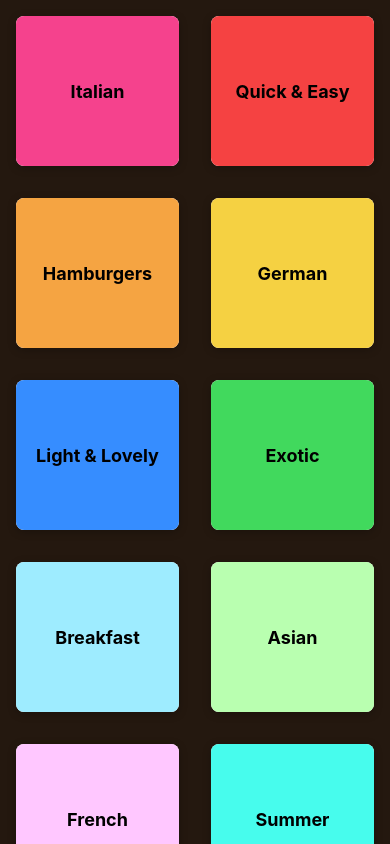
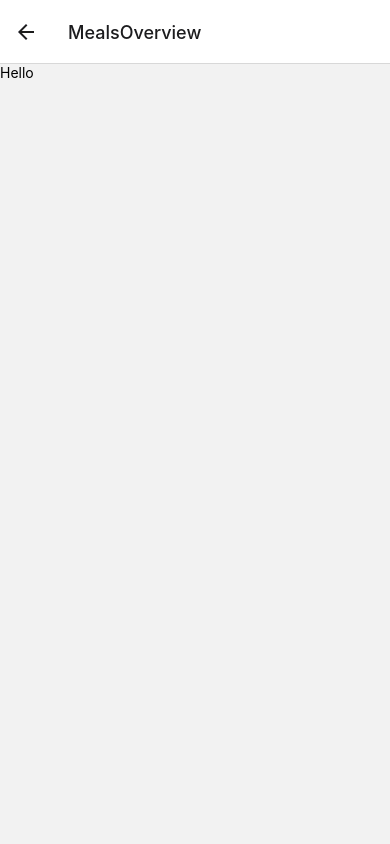
Before and after one commit to anitastamenkovic/Meals-App-React-Native, a React Native app: screen /MealsOverview in a window 390 px wide. Built offline with nearby package versions, Linux system fonts and the light colour scheme.

Commit message:
Adding Navigation

```diff
--- a/App.js
+++ b/App.js
@@ -1,11 +1,10 @@
 import React from 'react';
 import type {Node} from 'react';
 import {StyleSheet} from 'react-native';
-
-import CategorisesScreen from './src/screens/CategoriesScreen';
+import AppNavigation from './src/navigation/AppNavigation';
 
 const App: () => Node = () => {
-  return <CategorisesScreen />;
+  return <AppNavigation />;
 };
 
 const styles = StyleSheet.create({});
--- a/package.json
+++ b/package.json
@@ -10,8 +10,12 @@
     "lint": "eslint ."
   },
   "dependencies": {
+    "@react-navigation/native": "^6.0.8",
+    "@react-navigation/native-stack": "^6.5.2",
     "react": "17.0.2",
-    "react-native": "0.67.4"
+    "react-native": "0.67.4",
+    "react-native-safe-area-context": "^4.2.2",
+    "react-native-screens": "^3.13.1"
   },
   "devDependencies": {
     "@babel/core": "7.17.8",
--- a/src/components/CategoryGridTile.js
+++ b/src/components/CategoryGridTile.js
@@ -1,10 +1,11 @@
 import React from 'react';
 import {StyleSheet, Text, View, Pressable, Platform} from 'react-native';
 
-const CategoryGridTile = ({title, color}) => {
+const CategoryGridTile = ({title, color, onPress}) => {
   return (
     <View style={styles.gridItem}>
       <Pressable
+        onPress={onPress}
         android_ripple={{color: '#ccc'}}
         style={({presed}) => [
           styles.button,
--- /dev/null
+++ b/src/navigation/AppNavigation.js
@@ -0,0 +1,14 @@
+import React from 'react';
+import {NavigationContainer} from '@react-navigation/native';
+
+import MealsNavigator from './navigators/MealsNavigator';
+
+const AppNavigation = () => {
+  return (
+    <NavigationContainer>
+      <MealsNavigator />
+    </NavigationContainer>
+  );
+};
+
+export default AppNavigation;
--- /dev/null
+++ b/src/navigation/navigators/MealsNavigator.js
@@ -0,0 +1,18 @@
+import * as React from 'react';
+import {createNativeStackNavigator} from '@react-navigation/native-stack';
+
+import CategoriesScreen from '../../screens/CategoriesScreen';
+import MealsOverviewScreen from '../../screens/MealsOverviewScreen';
+
+const MealsStack = createNativeStackNavigator();
+
+const ContactsNavigator = () => {
+  return (
+    <MealsStack.Navigator initialRouteName="MealsCategories">
+      <MealsStack.Screen name="MealsCategories" component={CategoriesScreen} />
+      <MealsStack.Screen name="MealsOverview" component={MealsOverviewScreen} />
+    </MealsStack.Navigator>
+  );
+};
+
+export default ContactsNavigator;
--- a/src/screens/CategoriesScreen.js
+++ b/src/screens/CategoriesScreen.js
@@ -4,16 +4,20 @@ import {StyleSheet, FlatList} from 'react-native';
 import CategoryGridTile from '../components/CategoryGridTile';
 import {CATEGORIES} from '../data/dummy-data';
 
+const CategoriesScreen = ({navigation}) => {
   const renderCategoryItem = itemData => {
+    const pressHandler = () => {
+      navigation.navigate('MealsOverview');
+    };
     return (
       <CategoryGridTile
+        onPress={pressHandler}
         title={itemData?.item?.title}
         color={itemData?.item?.color}
       />
     );
   };
 
-const CategorisesScreen = () => {
   return (
     <FlatList
       contentContainerStyle={styles.screen}
@@ -31,4 +35,4 @@ const styles = StyleSheet.create({
   },
 });
 
-export default CategorisesScreen;
+export default CategoriesScreen;
--- /dev/null
+++ b/src/screens/MealsOverviewScreen.js
@@ -0,0 +1,15 @@
+import React from 'react';
+import {StyleSheet, View, Text} from 'react-native';
+import {MEALS} from '../data/dummy-data';
+
+const MealsOverviewScreen = () => {
+  return (
+    <View>
+      <Text>Hello</Text>
+    </View>
+  );
+};
+
+const styles = StyleSheet.create({});
+
+export default MealsOverviewScreen;
```
Also changed, not shown: 1 other file (tests, documents, lock files or other folders). Lines whose indentation alone changed are shown as unchanged.
